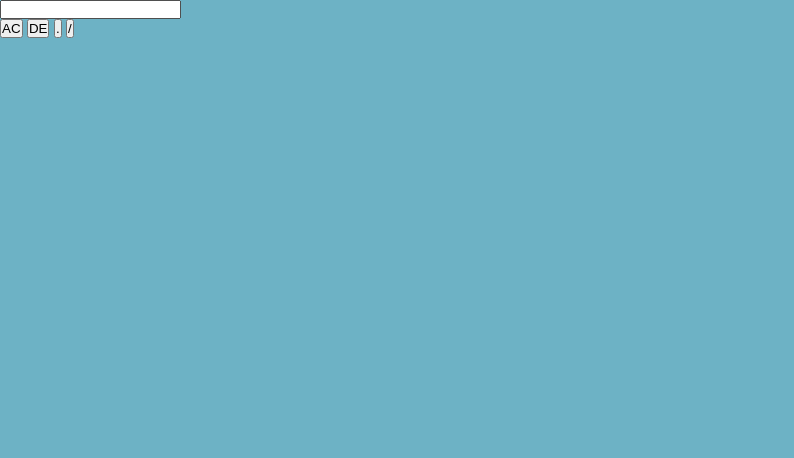
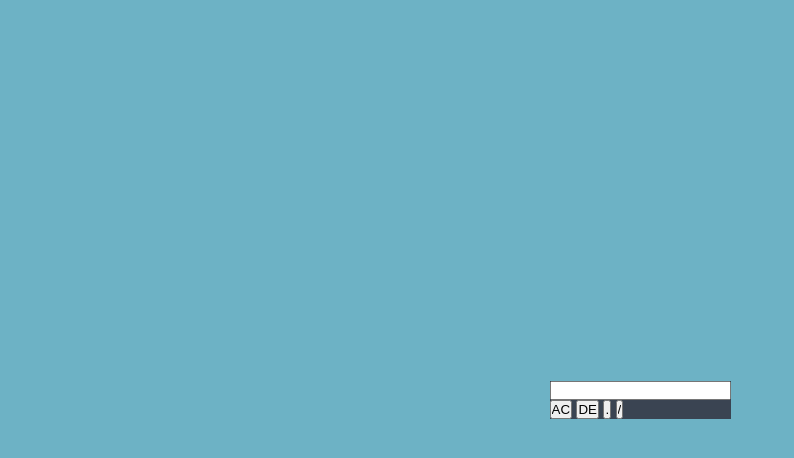
Before and after one commit to MateoMuscolino/Calculator, a plain HTML site: page index.html in a window 1280 px wide. Shown: the whole page, without its empty margins (0-794 px from the left). Drawn offline with Linux system fonts and the light colour scheme.

Commit message:
ADD: container centered

```diff
--- a/css/style.css
+++ b/css/style.css
@@ -9,4 +9,11 @@
     width: 100%;
     height: 100vh;
     background: #6db2c5;
+    display: flex;
+    align-items: center;
+    justify-content: center;
 }
+
+.calculator{
+    background: #3a4452;
+}
```
